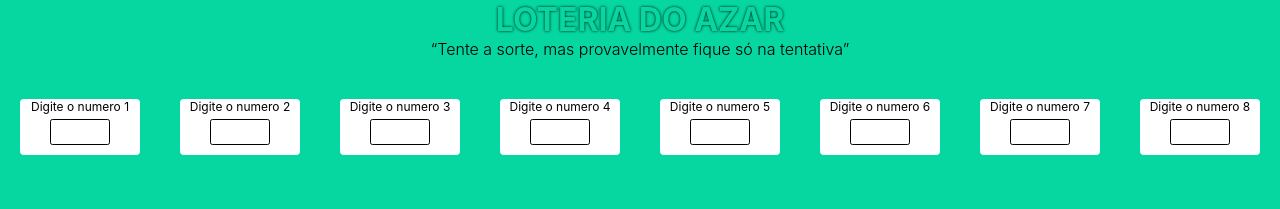
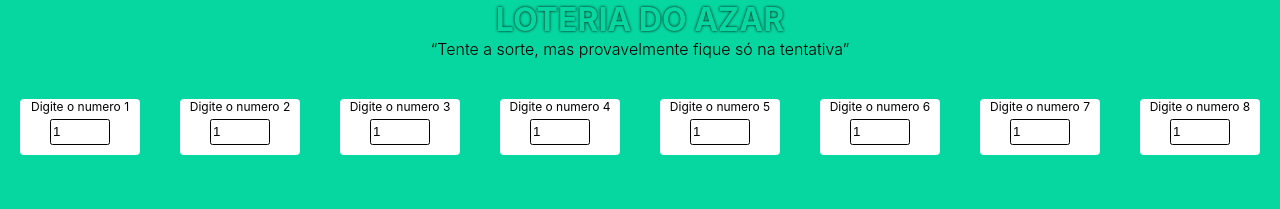
Before and after one commit to joaopedroalb/challenges-study, a Next.js app: page /Challenger-4 in a window 1280 px wide. Shown: the top 209 px of the page. Built offline with nearby package versions, Linux system fonts and the light colour scheme.

Commit message:
Add rows in challenge four

```diff
--- a/components/challenge-4/Quina/index.module.css
+++ b/components/challenge-4/Quina/index.module.css
@@ -17,7 +17,3 @@
     height: 1.6rem;
 
 }
-
-.container input[type=number]::-webkit-inner-spin-button {
-    -webkit-appearance: none;
-}
--- a/components/challenge-4/Quina/index.tsx
+++ b/components/challenge-4/Quina/index.tsx
@@ -1,20 +1,20 @@
 import style from './index.module.css'
+import {ChangeEvent, useState} from 'react'
 
 export default function Quina(props:{value:number}){
-    const listNumbers:Array<number> = [50];
 
-    const inputsContainer = () =>{
-        return(
-            <div>
+    const [inputValue, setInputValue] = useState(1);
 
-            </div>
-        )
+    function onChangeValue(n:number){
+        if(n>0 && n<81)
+            setInputValue(n)
     }
 
     return (
         <div className={style.container}>
             <span>Digite o numero {props.value}</span>
-            <input className={style.inputQuina} type="number" min={1} max={80}/>
+            <input className={style.inputQuina} value={inputValue} type="number" min={1} max={80}
+                    onChange={e=>onChangeValue(e.target.valueAsNumber)}/>
         </div>
     )
 }
```
Also changed, not shown: components/challenge-4/RowBalls/index.tsx (added, +9 -0 lines), components/challenge-4/RowBalls/index.module.css (added).
